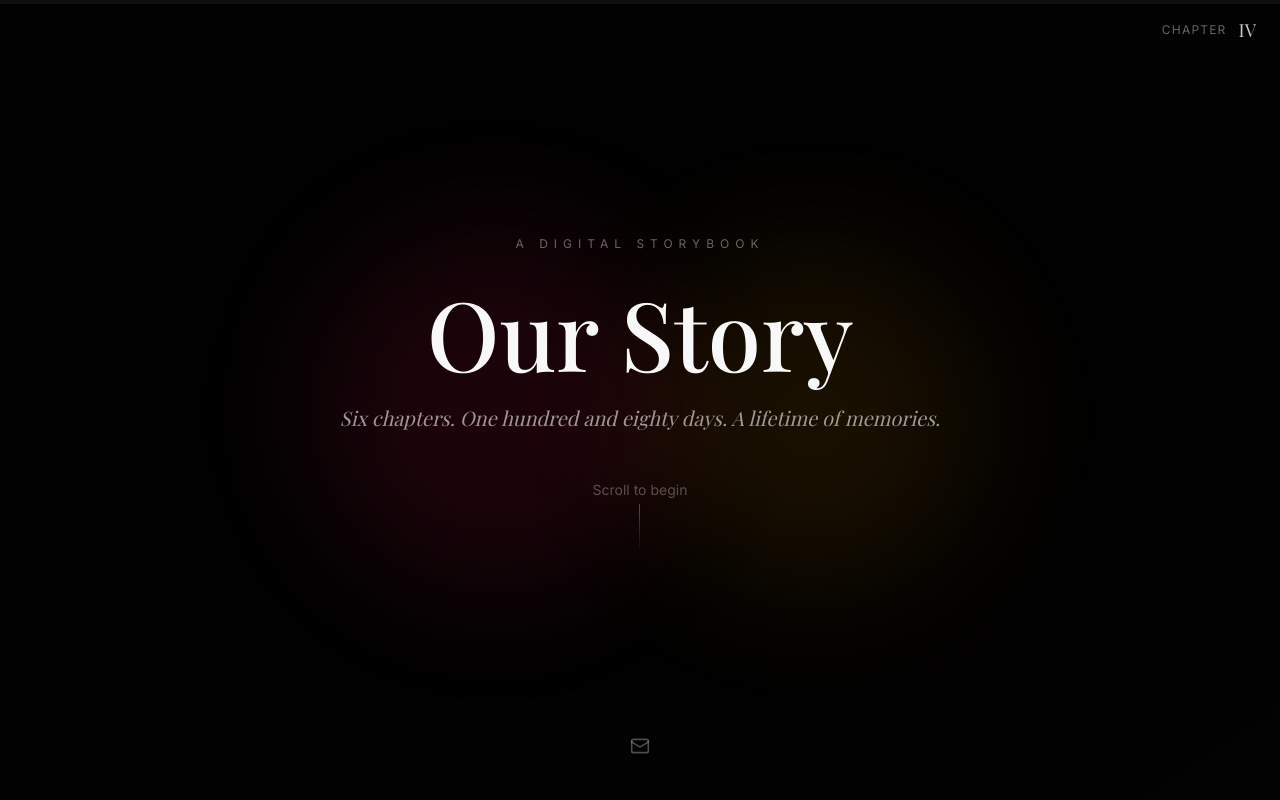
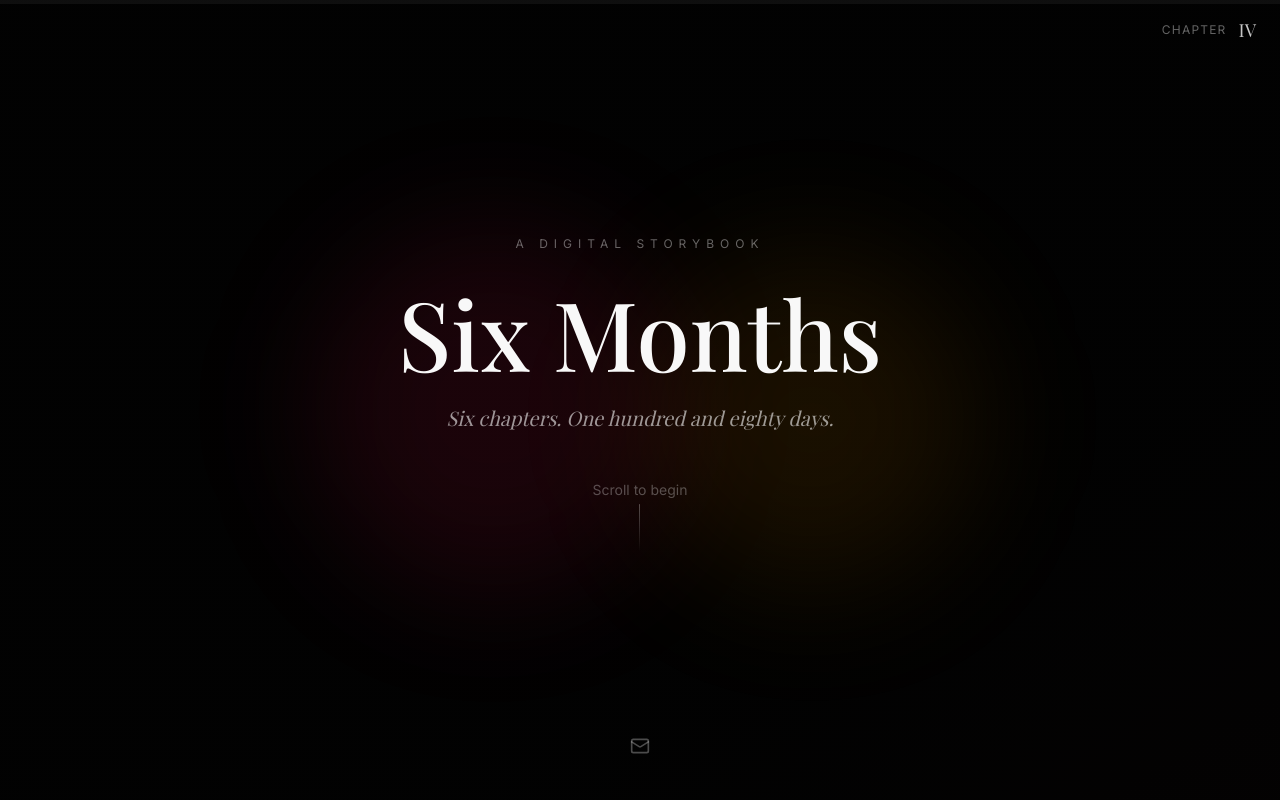
Before and after one commit to denizercana/sixmonthsold, a Next.js app: page / in a window 1280 px wide. Shown: the top 800 px of the page. Built offline with nearby package versions, Linux system fonts and the light colour scheme.

Commit message:
style: title chance

```diff
--- a/app/page.tsx
+++ b/app/page.tsx
@@ -56,11 +56,11 @@ export default function StoryPage() {
           </p>
 
           <h1 className="text-6xl md:text-8xl font-serif font-medium text-foreground mb-6 animate-in fade-in zoom-in-95 duration-1000 delay-200">
-            Our Story
+            Six Months
           </h1>
 
           <p className="text-lg md:text-xl font-serif italic text-foreground/60 mb-12 animate-in fade-in duration-1000 delay-500">
-            Six chapters. One hundred and eighty days. A lifetime of memories.
+            Six chapters. One hundred and eighty days.
           </p>
 
           <div className="flex flex-col items-center gap-4 animate-in fade-in slide-in-from-bottom-4 duration-1000 delay-700">
```
